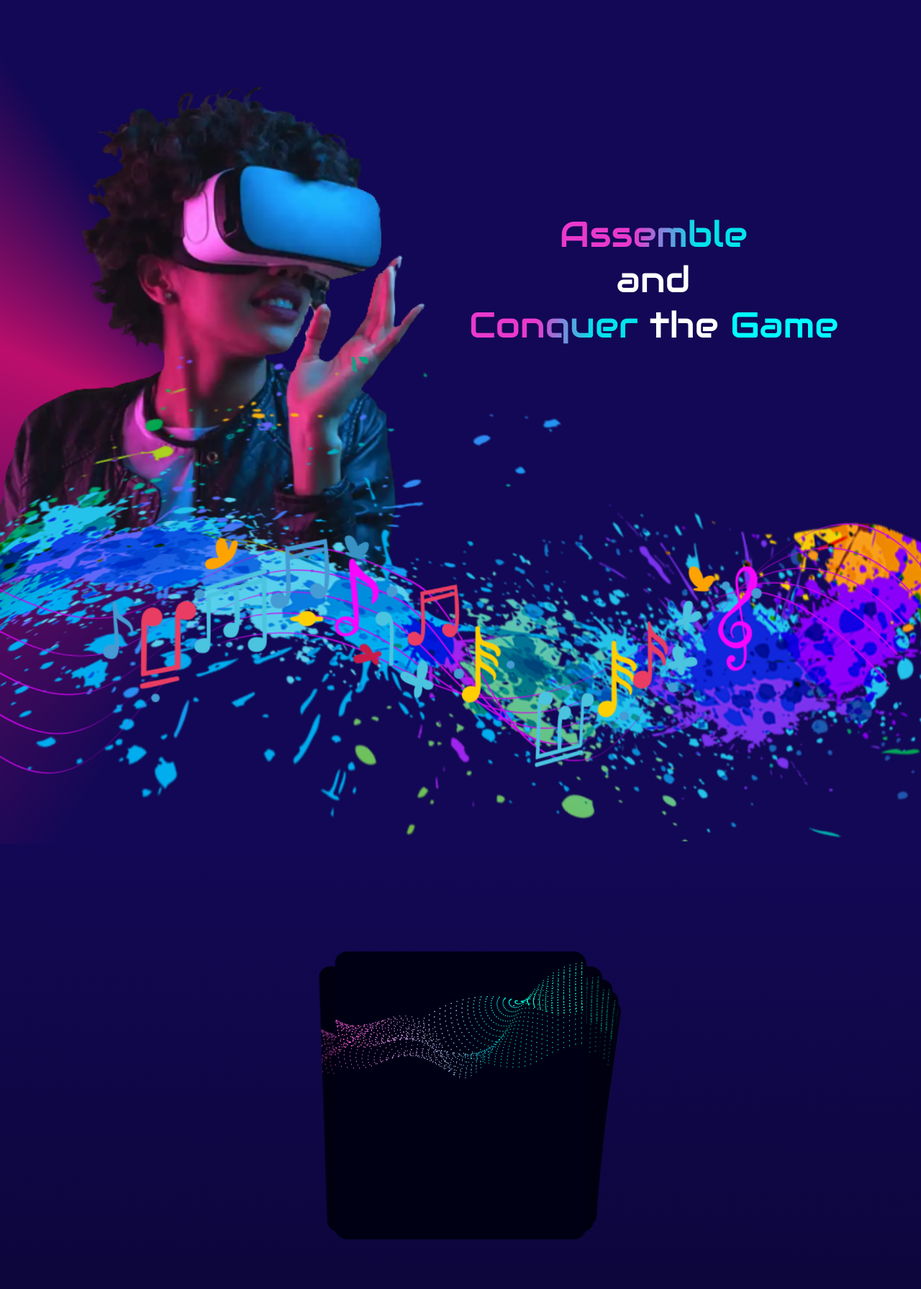
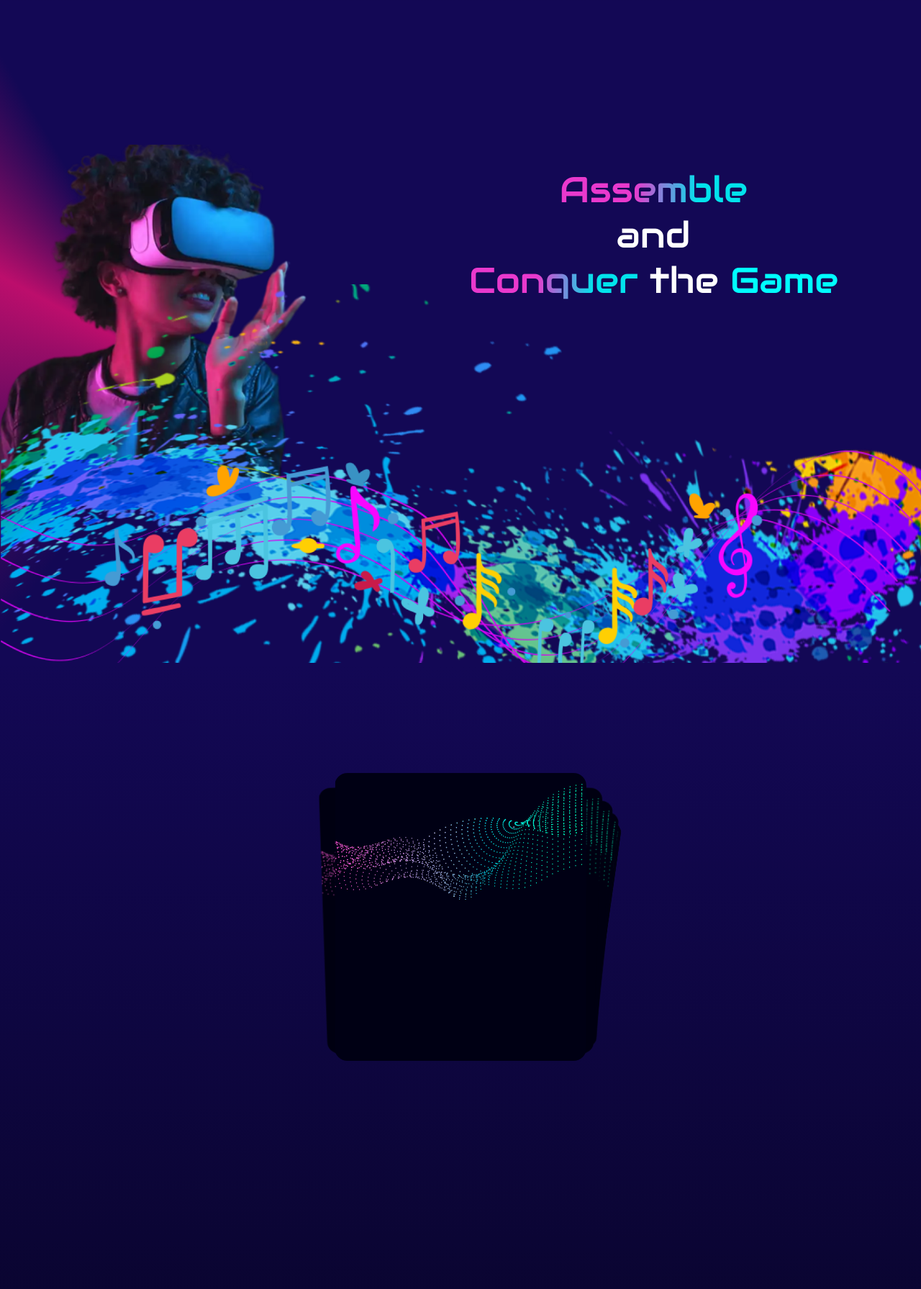
Before and after one commit to detronetdip/resonence, a PHP site: page / in a window 1280 px wide. Shown: the part 2797-4588 px from the top of the page at 72% size. Run offline with PHP 8.4, Linux system fonts and the light colour scheme.

Commit message:
lady pic change

```diff
--- a/assets/css/_color.scss
+++ b/assets/css/_color.scss
@@ -47,12 +47,4 @@ $resonance: linear-gradient(
   rgba(0, 224, 255, 0.99) 98.77%
 );
 $resonanceCard: linear-gradient(180deg, #23144e 0%, #1f153c 100%);
-$conic: conic-gradient(
-  from 246.09deg at 31.55% 56.66%,
-  #130855 -33.64deg,
-  #bc0e6c 48.04deg,
-  #130855 79.59deg,
-  #130855 159.19deg,
-  #130855 326.36deg,
-  #bc0e6c 408.04deg
-);
+$conic: conic-gradient(from 250.09deg at 20.55% 56.66%, #130855 -33.64deg, #BC0E6C 48.04deg, #130855 79.59deg, #130855 159.19deg, #130855 326.36deg, #BC0E6C 408.04deg);
--- a/assets/css/_main.scss
+++ b/assets/css/_main.scss
@@ -212,7 +212,7 @@
   .ladies {
     background: $conic;
     position: relative;
-    padding-top: 12rem;
+    padding-top: 20rem;
     h4 {
       position: absolute;
       right: 9%;
--- a/assets/css/style.css
+++ b/assets/css/style.css
@@ -429,9 +429,9 @@ i {
 }
 
 .maincontainer .ladies {
-  background: conic-gradient(from 246.09deg at 31.55% 56.66%, #130855 -33.64deg, #bc0e6c 48.04deg, #130855 79.59deg, #130855 159.19deg, #130855 326.36deg, #bc0e6c 408.04deg);
+  background: conic-gradient(from 250.09deg at 20.55% 56.66%, #130855 -33.64deg, #BC0E6C 48.04deg, #130855 79.59deg, #130855 159.19deg, #130855 326.36deg, #BC0E6C 408.04deg);
   position: relative;
-  padding-top: 12rem;
+  padding-top: 20rem;
 }
 
 .maincontainer .ladies h4 {
```
Also changed, not shown: assets/images/bg1.png (deleted), assets/images/ladies.png, assets/images/ladies2.png (added), 1 other file.
